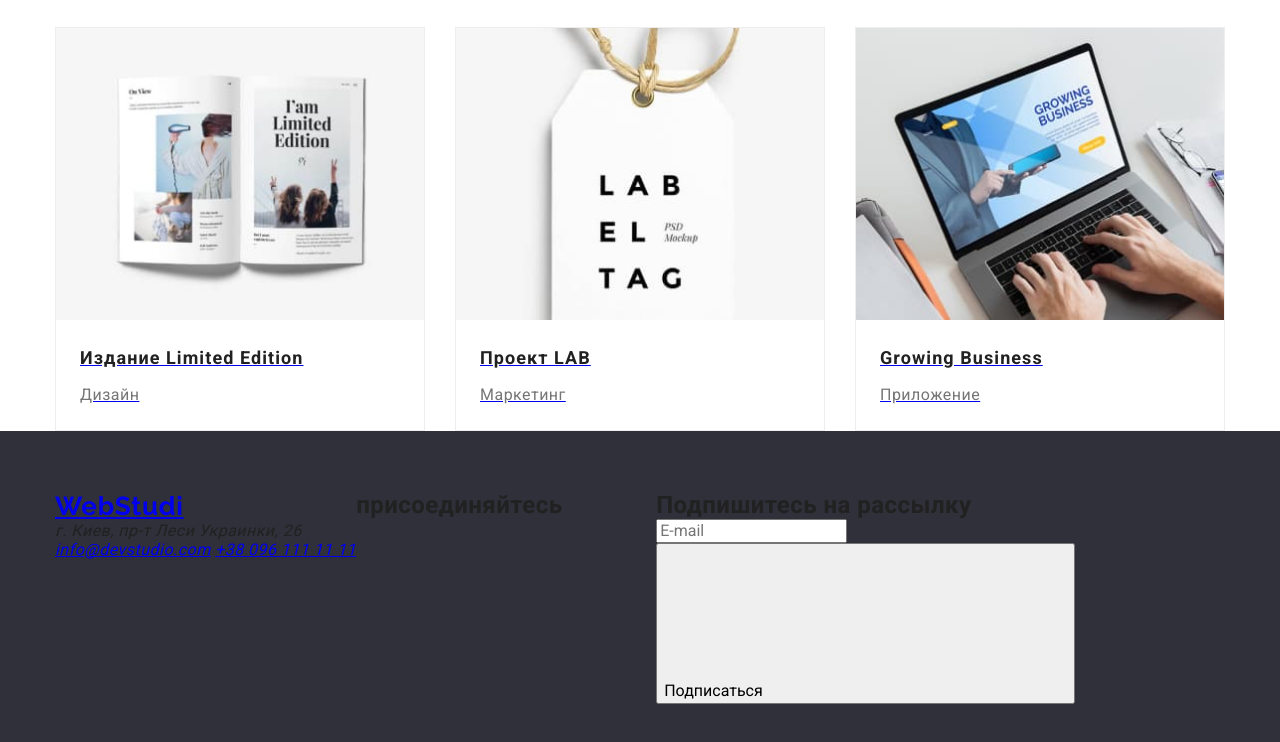
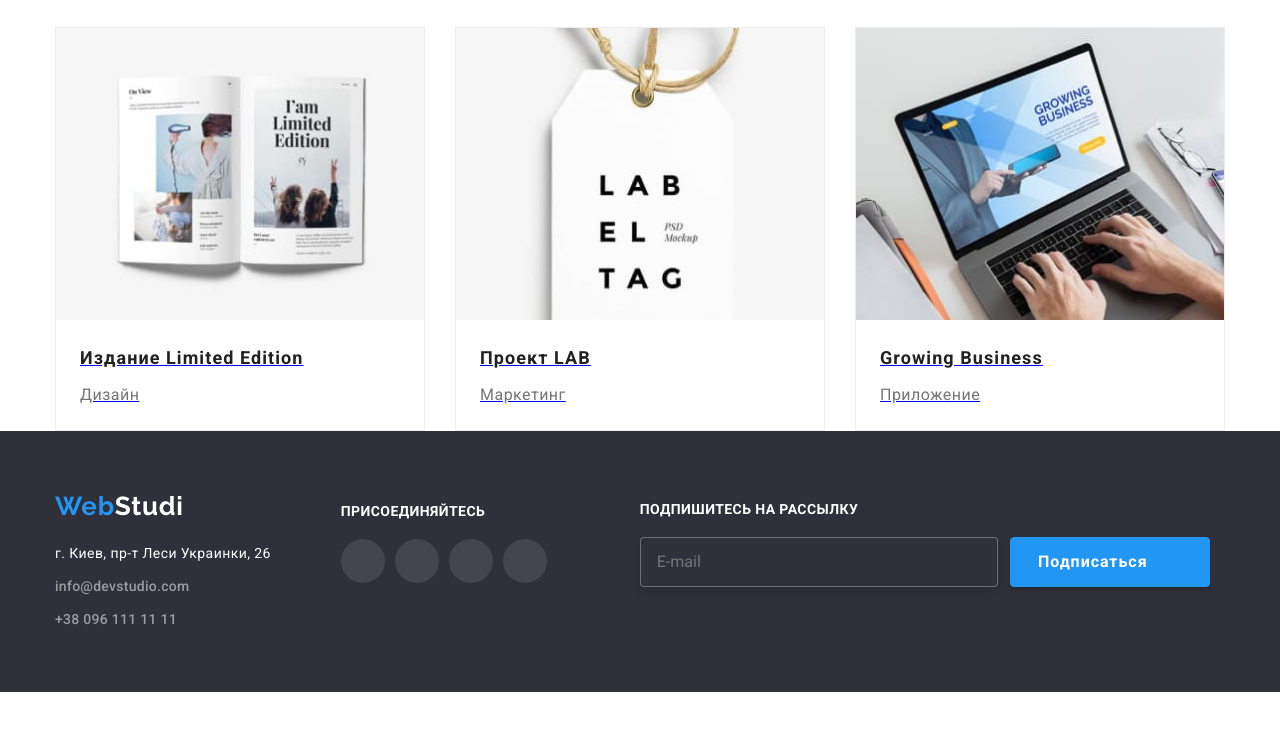
Before and after one commit to TryHungury/goit-markup-hw-07, a plain HTML site: page portfolio.html in a window 1280 px wide. Shown: the part 1014-1756 px from the top of the page. After the commit the page ends 1706 px from the top, so only its background shows below. Drawn offline with nearby package versions, Linux system fonts and the light colour scheme.

Commit message:
Обновив код за мотодологією БЕМ

```diff
--- a/portfolio.html
+++ b/portfolio.html
@@ -26,8 +26,8 @@
       <div class="container header-page__flex">
         <div class="header-page__nav header-page__outer-margin">
           <!-- Логотип -->
-          <a class="logo header-page__logo link" href="./index.html">
-            <span class="logo__first-half header-page__logo-first-half">Web</span><span class="logo__secondary-half header-page__logo-secondary-half">Studi</span>
+          <a class="logo logo__header-page link" href="./index.html">
+            <span class="logo__first-half-header">Web</span><span class="logo__secondary-half-header">Studi</span>
           </a>
           <!-- Навігація -->
           <nav class="navigation">
@@ -285,88 +285,92 @@
         </section>
       </div>
     </main>
-    <!-- Підвал -->
+    <!-- Футер -->
     <footer class="footer-page flex-box">
       <div class="container flex-box">
         <div>
           <!-- Логотип -->
-          <a class="logo" href="./index.html"
-            ><span class="logo-first-half">Web</span
-            ><span class="logo-secondary-half">Studi</span></a
+          <a class="logo link logo__footer-page" href="./index.html"
+            ><span class="logo__first-half-footer">Web</span
+            ><span class="logo__secondary-half-footer">Studi</span></a
           >
           <!-- Адрес -->
-          <address class="footer-address">
-            <p class="text-address margin-on-footer">
-              г. Киев, пр-т Леси Украинки, 26
-            </p>
-            <a
-              class="link-address margin-on-footer"
-              href="mailto:info@devstudio.com"
-              >info@devstudio.com</a
-            >
-            <a class="link-address" href="tel:+380961111111"
-              >+38 096 111 11 11</a
-            >
+          <address class="address">
+            <ul class="address-list">
+              <li class="address__item address__outer-margin">
+                <p class="address__text">
+                  г. Киев, пр-т Леси Украинки, 26
+                </p>
+              </li>
+              <li class="address__item address__outer-margin">
+                <a
+                class="address__link link"
+                href="mailto:info@devstudio.com">info@devstudio.com</a>
+              </li>
+              <li class="address__item address__outer-margin">
+                <a class="address__link link" href="tel:+380961111111"
+                >+38 096 111 11 11</a>
+              </li>
+            </ul>
           </address>
         </div>
-        <section class="footer-join">
-          <h2 class="footer-title">присоединяйтесь</h2>
-          <ul class="footer-flex-links">
+        <!-- Приэднатися футер -->
+        <section class="join-in">
+          <h2 class="join-in__title">присоединяйтесь</h2>
+          <ul class="join-in__list">
             <li>
-              <a class="footer-link" href="#">
-                <svg class="footer-link-icon">
+              <a class="join-in__link" href="#">
+                <svg class="join-in__icon">
                   <use href="images/icons/sprite.svg#icon-instagram"></use>
                 </svg>
               </a>
             </li>
             <li>
-              <a class="footer-link" href="#">
-                <svg class="footer-link-icon">
+              <a class="join-in__link" href="#">
+                <svg class="join-in__icon">
                   <use href="images/icons/sprite.svg#icon-twitter"></use>
                 </svg>
               </a>
             </li>
             <li>
-              <a class="footer-link" href="#">
-                <svg class="footer-link-icon">
+              <a class="join-in__link" href="#">
+                <svg class="join-in__icon">
                   <use href="images/icons/sprite.svg#icon-facebook"></use>
                 </svg>
               </a>
             </li>
             <li>
-              <a class="footer-link" href="#">
-                <svg class="footer-link-icon">
+              <a class="join-in__link" href="#">
+                <svg class="join-in__icon">
                   <use href="images/icons/sprite.svg#icon-linkedin"></use>
                 </svg>
               </a>
             </li>
           </ul>
         </section>
-        <div class="footer-submit">
-          <h2 class="footer-title">Подпишитесь на рассылку</h2>
-          <form class="form-footer">
-            <div class="form-footer-field">
+        <!-- Submit -->
+        <div class="submit">
+          <h2 class="submit__title">Подпишитесь на рассылку</h2>
+          <form class="form-submit">
+            <div class="form-submit__thumb">
               <input
-              class="form-input-email"
+              class="form-submit__email"
               type="text"
               name="input-email"
               placeholder="E-mail"
               >
-              <div class="form-thumb">
-                <button class="form-button-subscribe" type="button">
+              <div class="form-submit__box">
+                <button class="form-submit__button" type="button">
                   Подписаться
-                  <svg class="form-button-icon">
+                  <svg class="form-submit__icon">
                     <use href="images/icons/sprite.svg#icon-send"></use>
                   </svg>
                 </button>
-                <!-- <svg class="form-button-icon">
-                  <use href="images/icons/sprite.svg#icon-send"></use>
-                </svg> -->
               </div>
             </div>
           </form>
         </div>
       </div>
-    </footer>
+      </footer>
   </body>
 </html>
```
